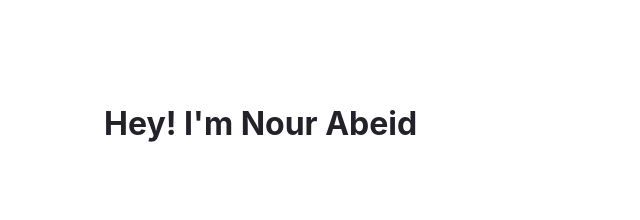
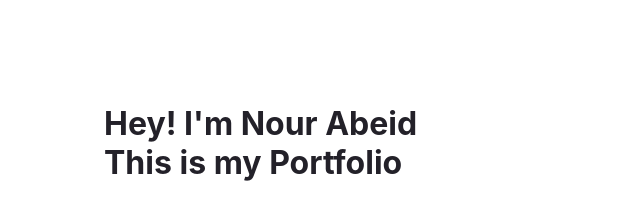
Before and after one commit to nsaal4/nsaal4.github.io, a Gatsby site: page / in a window 1280 px wide. Shown: the whole page, without its empty margins (0-640 px from the left). Built offline with nearby package versions, Linux system fonts and the light colour scheme; Gatsby itself is replaced by a stand-in of ours.

Commit message:
update index.js

```diff
--- a/src/pages/index.js
+++ b/src/pages/index.js
@@ -19,6 +19,7 @@ const IndexPage = () => {
       <title>Nour Abeid | Portfolio</title>
       <h1 style={headingStyles}>
         Hey! I'm Nour Abeid
+        This is my Portfolio
       </h1>
 
     </main>
```
